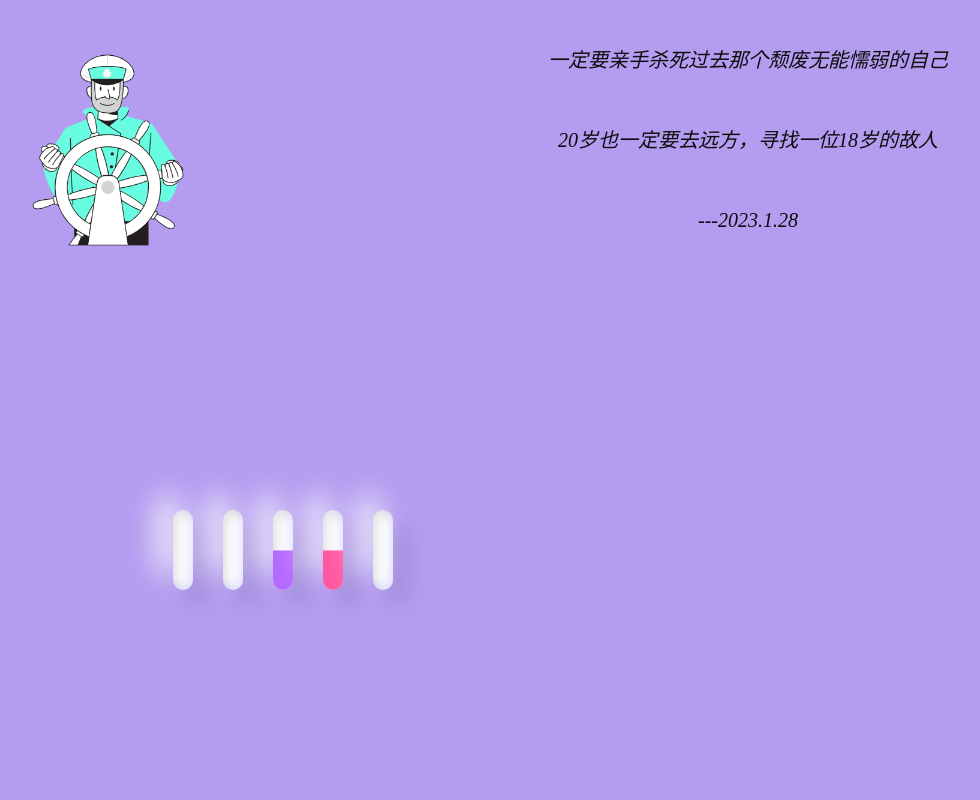
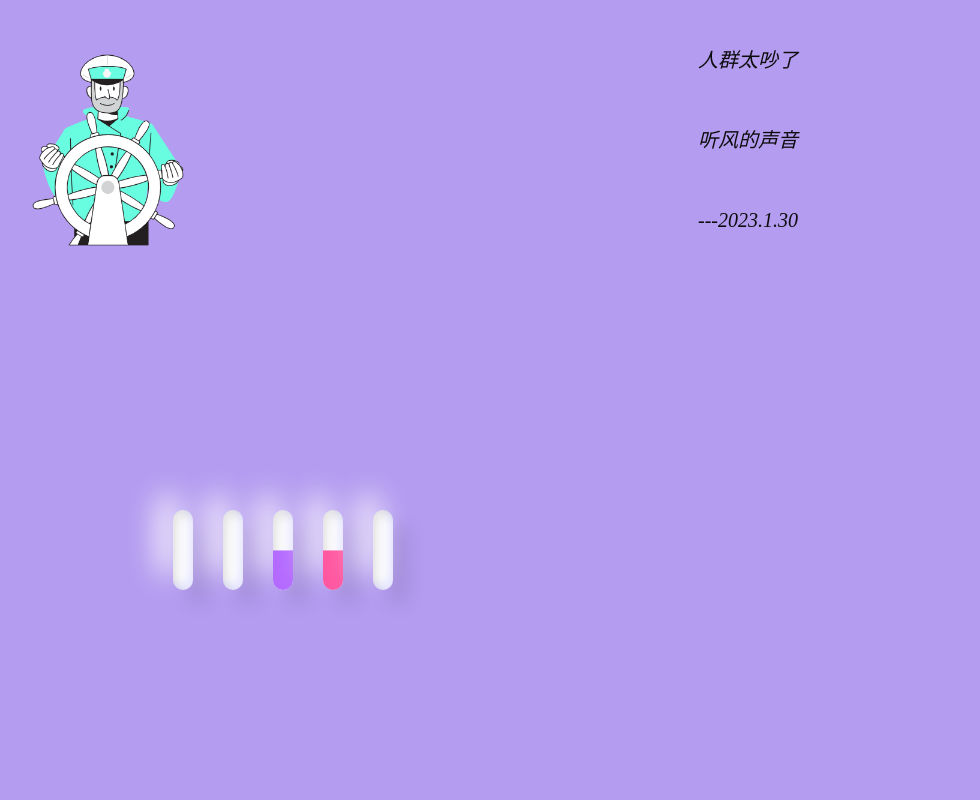
Before and after one commit to laoyueliangdeshuishou/laoyueliangdeshuishou.github.io, a plain HTML site: page shuishou.html in a window 1280 px wide. Shown: the top 800 px of the page, without its empty margins (42-1022 px from the left). Drawn offline with Linux system fonts and the light colour scheme.

Commit message:
Update shuishou.html

```diff
--- a/shuishou.html
+++ b/shuishou.html
@@ -17,9 +17,9 @@
             <div></div>
             </div></div></div>
         <div class="text">
-            <div>一定要亲手杀死过去那个颓废无能懦弱的自己</div>
-            <div>20岁也一定要去远方，寻找一位18岁的故人</div>
-            <div>---2023.1.28</div>
+            <div>人群太吵了</div>
+            <div>听风的声音</div>
+            <div>---2023.1.30</div>
         </div>
     </div>
     <div class="po">
```
